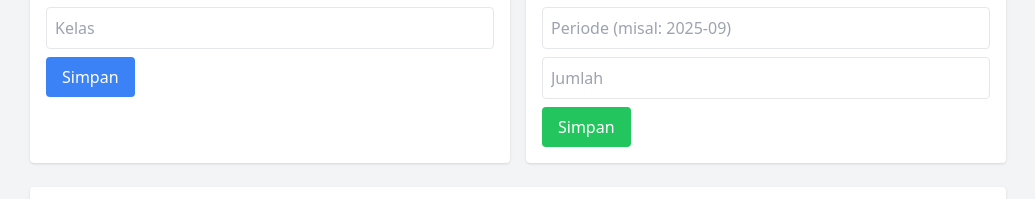
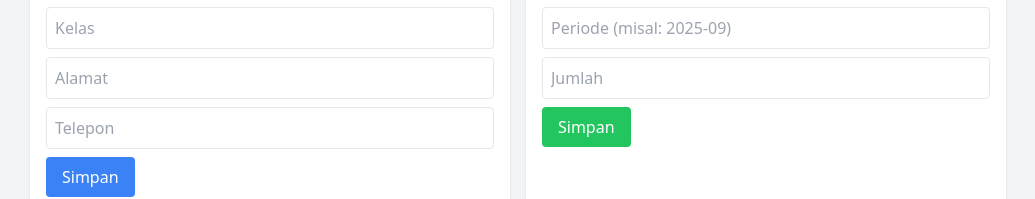
Before and after one commit to DewantoAli/SPP-0.2, a React (Vite) app: page / in a window 1280 px wide. Shown: the part 225-424 px from the top of the page, without its empty margins (122-1157 px from the left). Built offline with nearby package versions, Linux system fonts and the light colour scheme; no server answers.

Commit message:
Update StudentForm.jsx

```diff
--- a/src/components/StudentForm.jsx
+++ b/src/components/StudentForm.jsx
@@ -1,23 +1,44 @@
 import React, { useState } from "react";
 
-const API_URL = "https://script.google.com/macros/s/AKfycbxdwvTX-HagzdmUHYuDGBZVEQEK99nmvt-9TzpF-aFI0Hqg6eyCkaOw62kQVne6di0/exec";
+const API_URL =
+  "https://script.google.com/macros/s/AKfycbxgCVsrefiW0Dor_bwMSzCdQ8510ZzS2EVCw5F3PDF8EPjiek5OfFN7tfqsEhiz8hh9/exec";
 
 export default function StudentForm() {
-  const [form, setForm] = useState({ nis: "", nama: "", kelas: "" });
+  const [form, setForm] = useState({
+    nis: "",
+    nama: "",
+    kelas: "",
+    alamat: "",
+    telepon: "",
+  });
 
   const handleChange = (e) =>
     setForm({ ...form, [e.target.name]: e.target.value });
 
   const handleSubmit = async (e) => {
     e.preventDefault();
-    const res = await fetch(API_URL, {
-      method: "POST",
-      headers: { "Content-Type": "application/json" },
-      body: JSON.stringify({ action: "saveStudent", ...form }),
-    });
-    const data = await res.json();
-    alert(data.message);
-    setForm({ nis: "", nama: "", kelas: "" });
+    try {
+      const res = await fetch(API_URL, {
+        method: "POST",
+        headers: { "Content-Type": "application/json" },
+        body: JSON.stringify({
+          action: "saveStudent",
+          nis: form.nis,
+          nama: form.nama,
+          kelas: form.kelas,
+          alamat: form.alamat,
+          telepon: form.telepon,
+        }),
+      });
+
+      const data = await res.json();
+      alert(data.message || "Gagal simpan siswa");
+      if (data.status === "success") {
+        setForm({ nis: "", nama: "", kelas: "", alamat: "", telepon: "" });
+      }
+    } catch (err) {
+      alert("Error: " + err.message);
+    }
   };
 
   return (
@@ -32,6 +53,7 @@ export default function StudentForm() {
         value={form.nis}
         onChange={handleChange}
         className="w-full border p-2 rounded"
+        required
       />
       <input
         name="nama"
@@ -39,11 +61,26 @@ export default function StudentForm() {
         value={form.nama}
         onChange={handleChange}
         className="w-full border p-2 rounded"
+        required
       />
       <input
         name="kelas"
         placeholder="Kelas"
         value={form.kelas}
+        onChange={handleChange}
+        className="w-full border p-2 rounded"
+      />
+      <input
+        name="alamat"
+        placeholder="Alamat"
+        value={form.alamat}
+        onChange={handleChange}
+        className="w-full border p-2 rounded"
+      />
+      <input
+        name="telepon"
+        placeholder="Telepon"
+        value={form.telepon}
         onChange={handleChange}
         className="w-full border p-2 rounded"
       />
```
